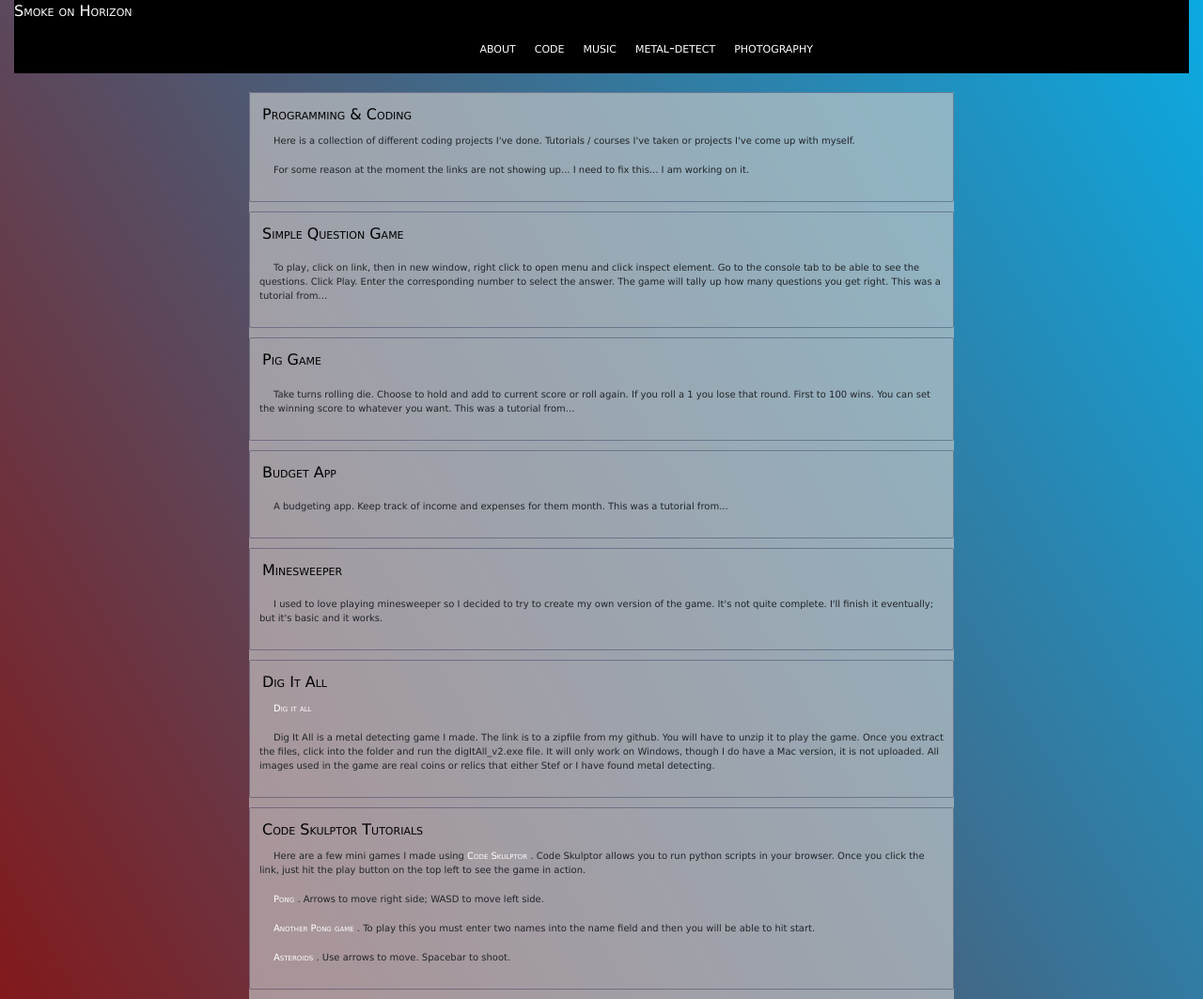
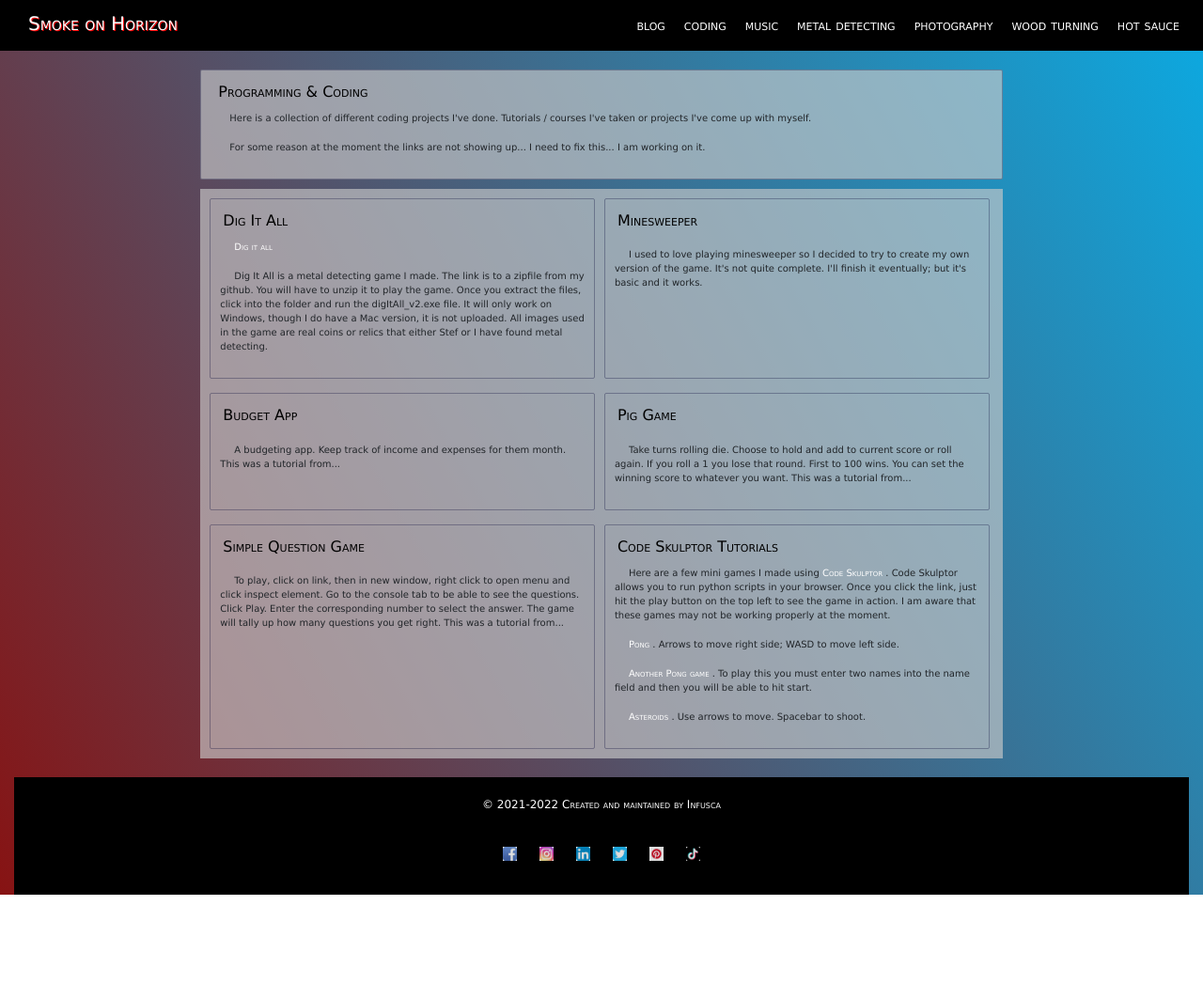
Before and after one commit to Infusca/sohv1.0, a plain HTML site: page code.html in a window 1280 px wide. Shown: the top 1063 px of the page at 94% size. After the commit the page ends 952 px from the top, so only its background shows below. Drawn offline with nearby package versions, Linux system fonts and the light colour scheme.

Commit message:
Updated coding page layout

```diff
--- a/code.html
+++ b/code.html
@@ -11,27 +11,24 @@
   <body id="bootstrap-overrides">
     <div class="container-fluid">  <!-- will make the container span entire viewport [full width] -->
 
-    <header>
-      <div class="head">
-        <div class="page-title">
+      <header class="row">
+        <div class="website-name">
           <a href="index.html">Smoke on Horizon</a>
         </div>
-
         <div class="nav">
-            <a href="about.html">about</a>
-            <a href="code.html">code</a>
+          <a href="index.html">blog</a>
+          <a href="code.html">coding</a>
           <a href="music.html">music</a>
-            <a href="metal.html">metal-detect</a>
+          <a href="metaldetecting.html">metal detecting</a>
           <a href="photo.html">photography</a>
-        </div>
+          <a href="turnkeywoodcrafts.com">wood turning</a>
+          <a href="hotsauce.html">hot sauce</a>
         </div>
       </header>
 
-    <main>
+    <main class="row">
 
-      <div id="code" class="content">
-
-        <article class="new">
+        <article class="code content col-8">
           <h6> Programming & Coding </h6>
             <div>
               <p class=""> Here is a collection of different coding projects I've done. Tutorials / courses I've taken or projects I've come up with myself. </p>
@@ -39,39 +36,8 @@
             </div>
         </article>
 
-        <article class="new">
-          <h6> Simple Question Game </h6>
-            <div>
-              <p> <a href="code\question game\question-game.html" target="new window"></a> </p>
-              <p> To play, click on link, then in new window, right click to open menu and click inspect element. Go to the console tab to be able to see the questions. Click Play. Enter the corresponding number to select the answer. The game will tally up how many questions you get right. This was a tutorial from...</p>
-            </div>
-        </article>
-
-        <article class="new">
-          <h6> Pig Game </h6>
-            <div>
-              <p> <a href="code/pig game/pig-game.html" target="new window"></a> </p>
-              <p> Take turns rolling die. Choose to hold and add to current score or roll again. If you roll a 1 you lose that round. First to 100 wins. You can set the winning score to whatever you want. This was a tutorial from...</p>
-            </div>
-        </article>
-
-        <article class="new">
-          <h6> Budget App </h6>
-            <div>
-              <p> <a href="code/budget app/budget-app.html" target="new window"></a> </p>
-              <p> A budgeting app. Keep track of income and expenses for them month. This was a tutorial from... </p>
-            </div>
-        </article>
-
-        <article class="new">
-          <h6> Minesweeper </h6>
-            <div>
-              <p> <a href="code/minesweeper/minesweeper.html" target="new window"></a> </p>
-              <p> I used to love playing minesweeper so I decided to try to create my own version of the game. It's not quite complete. I'll finish it eventually; but it's basic and it works. </p>
-            </div>
-        </article>
-
-        <article class="new">
+        <div class="code-article content col-8">
+          <article class="leftside">
             <h6> Dig It All </h6>
               <div>
                 <p> <span class="cap-link"><a href="https://github.com/Infusca/DigItAll/raw/master/dig%20it%20all.zip">Dig it all</a></span> </p>
@@ -79,17 +45,45 @@
               </div>
           </article>
 
-        <article class="new">
+          <article class="rightside">
+            <h6> Minesweeper </h6>
+                <p> <a href="code/minesweeper/minesweeper.html" target="new window"></a> </p>
+                <p> I used to love playing minesweeper so I decided to try to create my own version of the game. It's not quite complete. I'll finish it eventually; but it's basic and it works. </p>
+          </article>
+        </div>
+
+        <div class="code-article content col-8">
+          <article class="leftside">
+            <h6> Budget App </h6>
+                <p> <a href="code/budget app/budget-app.html" target="new window"></a> </p>
+                <p> A budgeting app. Keep track of income and expenses for them month. This was a tutorial from... </p>
+          </article>
+
+          <article class="rightside">
+            <h6> Pig Game </h6>
+                <p> <a href="code/pig game/pig-game.html" target="new window"></a> </p>
+                <p> Take turns rolling die. Choose to hold and add to current score or roll again. If you roll a 1 you lose that round. First to 100 wins. You can set the winning score to whatever you want. This was a tutorial from...</p>
+          </article>
+        </div>
+
+        <div class="code-article content col-8">
+          <article id="left-bot" class="leftside">
+            <h6> Simple Question Game </h6>
+                <p> <a href="code\question game\question-game.html" target="new window"></a> </p>
+                <p> To play, click on link, then in new window, right click to open menu and click inspect element. Go to the console tab to be able to see the questions. Click Play. Enter the corresponding number to select the answer. The game will tally up how many questions you get right. This was a tutorial from...</p>
+          </article>
+
+          <article id="right-bot" class="rightside">
             <h6> Code Skulptor Tutorials </h6>
               <div>
-              <p> Here are a few mini games I made using <span class="cap-link"> <a href="codeskulptor.org" target="new window">Code Skulptor</a> </span>. Code Skulptor allows you to run python scripts in your browser. Once you click the link, just hit the play button on the top left to see the game in action. </p>
+                <p> Here are a few mini games I made using <span class="cap-link"> <a href="codeskulptor.org" target="new window">Code Skulptor</a> </span>. Code Skulptor allows you to run python scripts in your browser. Once you click the link, just hit the play button on the top left to see the game in action. I am aware that these games may not be working properly at the moment.</p>
                 <p> <span class="cap-link"> <a href="https://py2.codeskulptor.org/#user47_AfcZTuTrOFr8clE.py">Pong</a> </span>. Arrows to move right side; WASD to move left side. </p>
                 <p> <span class="cap-link"><a href="https://py2.codeskulptor.org/#user47_kBHUEXK1pBnNe1N_0.py">Another Pong game</a> </span>. To play this you must enter two names into the name field and then you will be able to hit start. </p>
                 <p> <span class="cap-link"><a href="https://py2.codeskulptor.org/#user47_MDJFEZMNsU_3.py">Asteroids</a> </span>. Use arrows to move. Spacebar to shoot. </p>
               </div>
           </article>
+        </div>
 
-      </div>
     </main>
 
     <footer>
--- a/css/code.css
+++ b/css/code.css
@@ -1,11 +1,41 @@
-/* .container{
-  display: block;
-} */
+/* /////////////////////////// */
+/* ////// MAIN CODE PAGE //////*/
+/* /////////////////////////// */
 
-.code{
-  /* display: flex; */
-  padding-left: 50px;
-  padding-right: 50px;
+section{
+  display: flex;
+}
+
+div article{
+  justify-content: flex-start;
+  width: 48%;
+  padding-left: 10px;
+  padding-right: 10px;
+}
+
+/* applies extra margin to bottom of this section so it's symmetrical */
+#right-bot{
+  margin-bottom: 10px;
+}
+#left-bot{
+  margin-bottom: 10px;
+}
+
+/* fixes margins between each article */
+.leftside{
+  margin: 10px;
+  margin-right: 5px;
+  margin-bottom: 5px;
+}
+.rightside{
+  margin: 10px;
+  margin-left: 5px;
+  margin-bottom: 5px;
+}
+
+.code-article{
+  display: flex;
+  padding: 0;
 }
 
 .game-desc{
@@ -23,7 +53,6 @@
 
 .minis{
   width: 50%;
-  /* margin: auto; */
   font-weight: bold;
   font-style: italic;
 }
@@ -36,14 +65,6 @@
   align-items: baseline;
 }
 
-/* .coding-proj-mini{
-  width: 100%;
-  display: flex;
-  padding-top: 40px;
-  padding-bottom: 40px;
-  align-items: baseline;
-} */
-
 .coding-proj .title{
   width: 30%;
 }
--- a/css/soh.css
+++ b/css/soh.css
@@ -62,7 +62,7 @@ header{
 
 
 main{
-  display: flex;
+  /* display: flex; */
   justify-content: center;
   font-size: 10px;
 }
@@ -103,7 +103,7 @@ article h6{
   /* background-color: rgba(0, 0, 0, 0.75); */
   color: rgb(0, 0, 0);
   padding: 3px;
-  width: 50%;
+  /* width: 50%; */
   margin-bottom: 0.5rem;
 }
 
```
Also changed, not shown: css/archives.css (+22 -9 lines), index.html (+49 -32 lines), js/js.js (+6 -2 lines), metal.html (+10 -11 lines), music.html (+10 -11 lines), photo.html (+10 -11 lines). Lines whose indentation alone changed are shown as unchanged.
